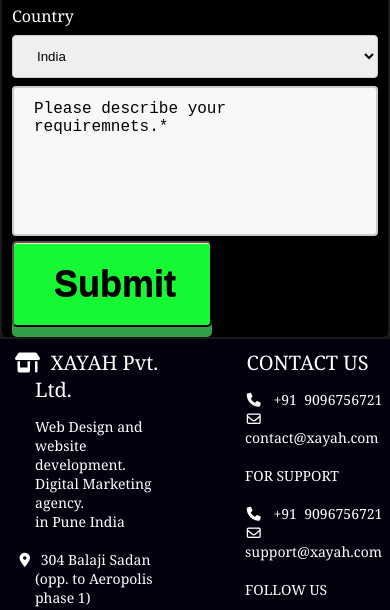
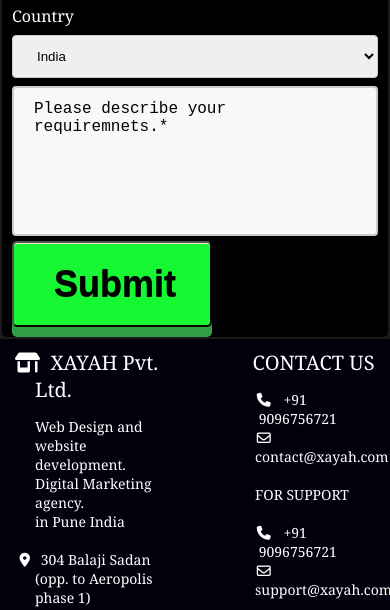
Before and after one commit to viju-webdeveloper/XAYAH, a plain HTML site: page index.html in a window 390 px wide. Shown: the part 11173-11783 px from the top of the page. Drawn offline with Linux system fonts and the light colour scheme.

Commit message:
correction littile  change if don't like

```diff
--- a/assets/css/style.css
+++ b/assets/css/style.css
@@ -3011,7 +3011,7 @@
     }
 
     .col .col-content{
-    min-width: 170px;
+    min-width: 160px;
     margin-top: 10px;
     justify-content: space-evenly;
   }
```
